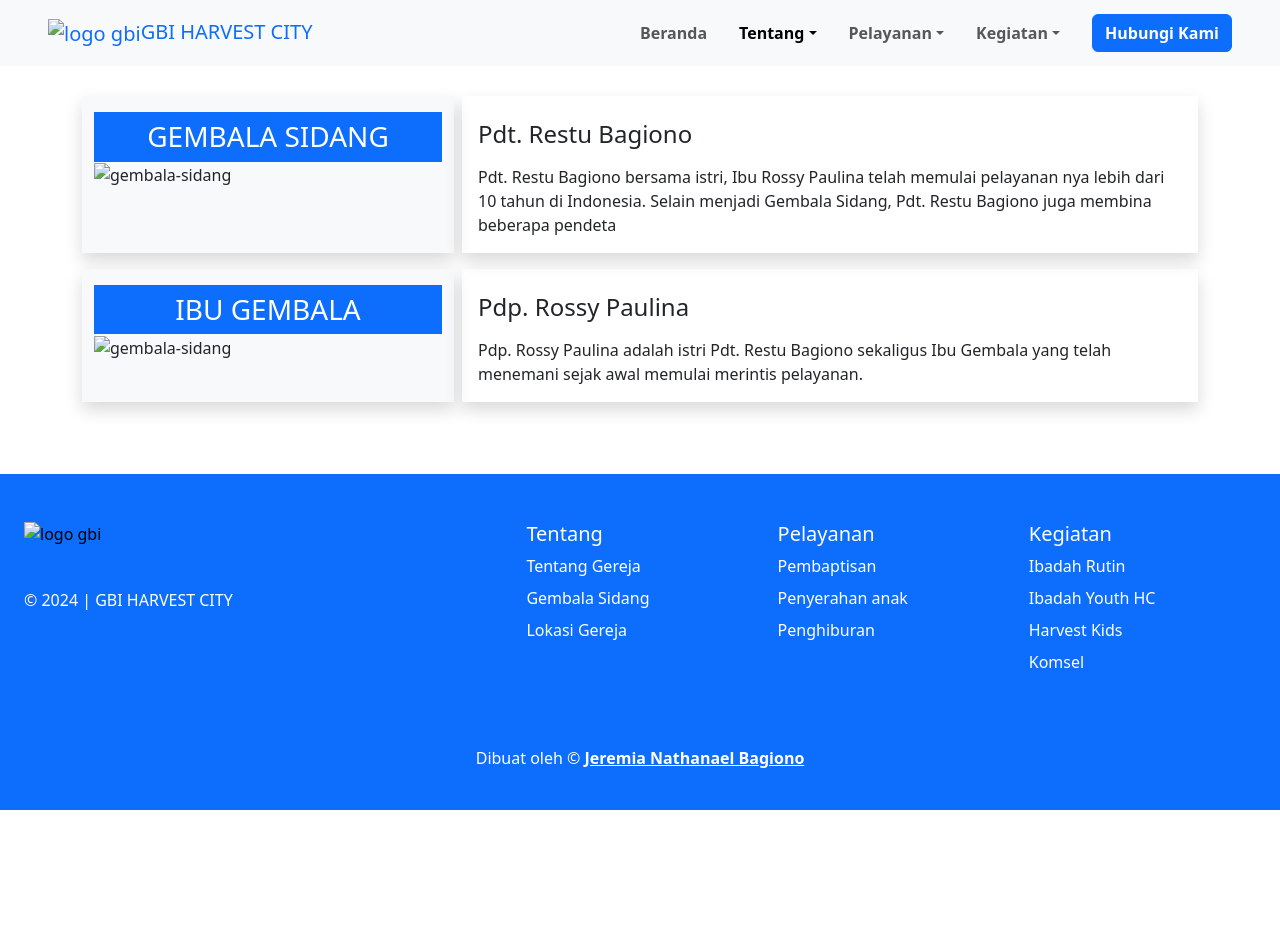
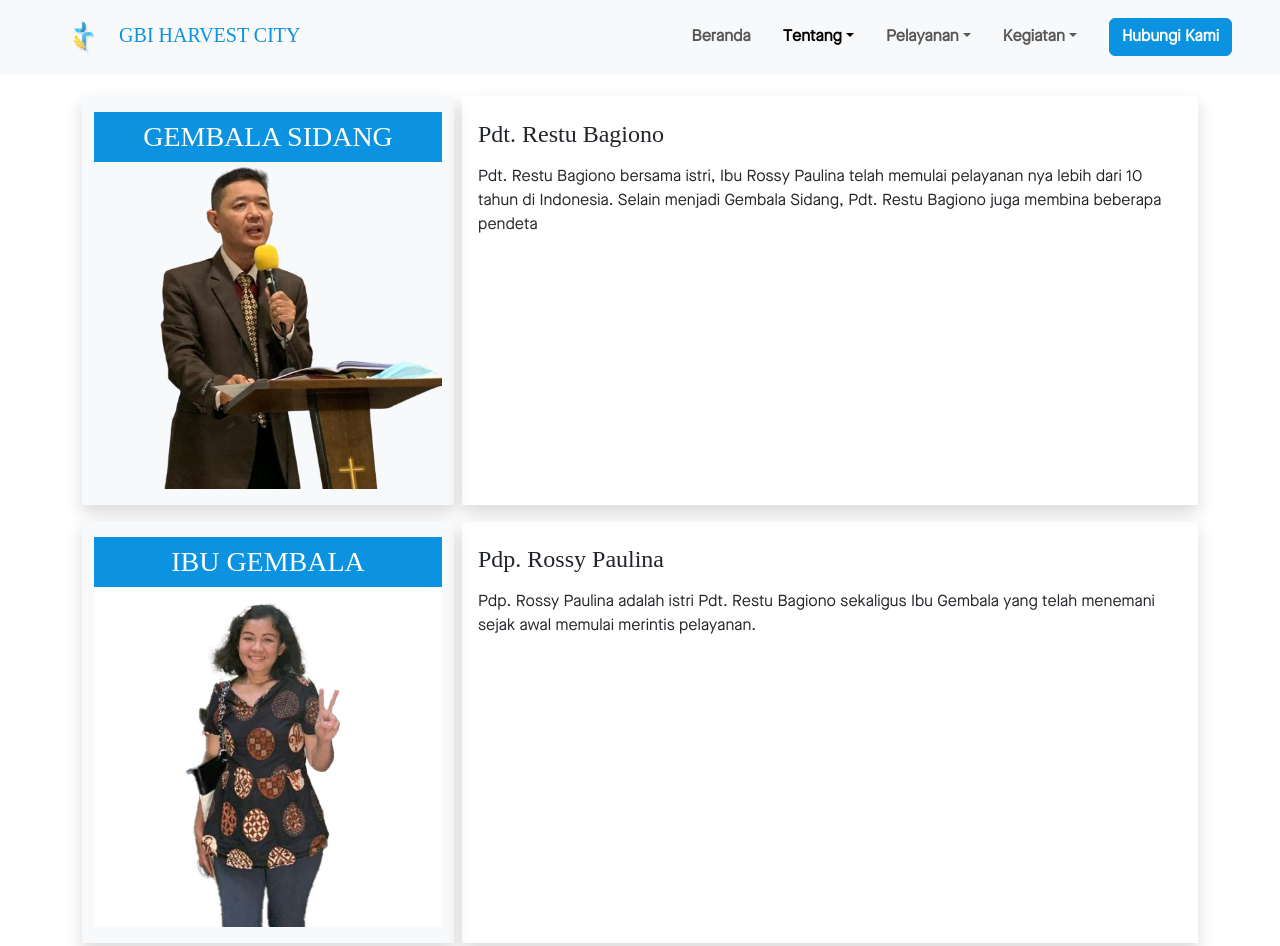
Before and after one commit to jereminathanael/GBI-Harvest-City-2, a website: page public/tentang/gembala-sidang.html in a window 1280 px wide. Shown: the top 946 px of the page. Before the commit the page ends 810 px from the top, so only its background shows below. Drawn offline with nearby package versions, Linux system fonts and the light colour scheme; files that its build step writes are made by us from their sources; the site is published under a folder, as on GitHub Pages, so addresses that start at the root find nothing; a web font is replaced by a local one.

Commit message:
edit repo tentang

```diff
--- a/public/tentang/gembala-sidang.html
+++ b/public/tentang/gembala-sidang.html
@@ -9,50 +9,50 @@
     />
     <title>Gembala Sidang | GBI HARVEST CITY</title>
     <link href="https://cdn.jsdelivr.net/npm/bootstrap@5.3.3/dist/css/bootstrap.min.css" rel="stylesheet" integrity="sha384-QWTKZyjpPEjISv5WaRU9OFeRpok6YctnYmDr5pNlyT2bRjXh0JMhjY6hW+ALEwIH" crossorigin="anonymous" />
-    <link rel="stylesheet" href="/style.css" />
-    <link rel="stylesheet" href="/css/main.css" />
-    <link rel="icon" href="/assets/images/logo-gereja.png" />
+    <link rel="stylesheet" href="../../style.css" />
+    <link rel="stylesheet" href="../../css/main.css" />
+    <link rel="icon" href="../../assets/images/logo-gereja.png" />
   </head>
   <body>
     <header>
       <nav class="navbar navbar-expand-lg bg-body-tertiary fixed-top">
         <div class="container-fluid px-sm-5 py-1 gap-5">
-          <a class="navbar-brand font-maisonBold text-primary" href="/index.html"><img src="/assets/images/Logo GBI HC-06.svg" height="40" class="" alt="logo gbi" />GBI HARVEST CITY</a>
+          <a class="navbar-brand font-maisonBold text-primary" href="../../index.html"><img src="../../assets/images/Logo GBI HC-06.svg" height="40" class="" alt="logo gbi" />GBI HARVEST CITY</a>
           <button class="navbar-toggler" type="button" data-bs-toggle="collapse" data-bs-target="#navbarSupportedContent" aria-controls="navbarSupportedContent" aria-expanded="false" aria-label="Toggle navigation">
             <span class="navbar-toggler-icon"></span>
           </button>
           <div class="collapse navbar-collapse" id="navbarSupportedContent">
             <ul class="navbar-nav ms-auto mb-2 mb-lg-0 gap-3 me-4">
               <li class="nav-item">
-                <a class="nav-link font-maisonBook fw-bold" aria-current="page" href="/index.html">Beranda</a>
+                <a class="nav-link font-maisonBook fw-bold" aria-current="page" href="../../index.html">Beranda</a>
               </li>
               <li class="nav-item dropdown">
                 <a class="nav-link dropdown-toggle font-maisonBook fw-bold active" role="button" data-bs-toggle="dropdown" aria-expanded="false">Tentang</a>
                 <ul class="dropdown-menu" bs->
-                  <li><a class="dropdown-item font-maisonLight" href="./tentang-gereja.html">Tentang Gereja</a></li>
-                  <li><a class="dropdown-item font-maisonLight active" href="./gembala-sidang.html">Gembala Sidang</a></li>
-                  <li><a class="dropdown-item font-maisonLight" href="./lokasi.html">Lokasi Gereja</a></li>
+                  <li><a class="dropdown-item font-maisonLight" href="../../public/tentang/tentang-gereja.html">Tentang Gereja</a></li>
+                  <li><a class="dropdown-item font-maisonLight active" href="../../public/tentang/gembala-sidang.html">Gembala Sidang</a></li>
+                  <li><a class="dropdown-item font-maisonLight" href="../../public/tentang/lokasi.html">Lokasi Gereja</a></li>
                 </ul>
               </li>
               <li class="nav-item dropdown">
                 <a class="nav-link dropdown-toggle font-maisonBook fw-bold" role="button" data-bs-toggle="dropdown" aria-expanded="false"> Pelayanan</a>
                 <ul class="dropdown-menu" bs->
-                  <li><a class="dropdown-item font-maisonLight" href="../pelayanan/pembaptisan.html">Pelayanan Pembaptisan</a></li>
-                  <li><a class="dropdown-item font-maisonLight" href="../pelayanan/penyerahan-anak.html">Pelayanan Penyerahan Anak</a></li>
-                  <li><a class="dropdown-item font-maisonLight" href="../pelayanan/penghiburan.html">Pelayanan Penghiburan</a></li>
+                  <li><a class="dropdown-item font-maisonLight" href="../../public/pelayanan/pembaptisan.html">Pelayanan Pembaptisan</a></li>
+                  <li><a class="dropdown-item font-maisonLight" href="../../public/pelayanan/penyerahan-anak.html">Pelayanan Penyerahan Anak</a></li>
+                  <li><a class="dropdown-item font-maisonLight" href="../../public/pelayanan/penghiburan.html">Pelayanan Penghiburan</a></li>
                 </ul>
               </li>
               <li class="nav-item dropdown">
                 <a class="nav-link dropdown-toggle font-maisonBook fw-bold" role="button" data-bs-toggle="dropdown" aria-expanded="false"> Kegiatan</a>
                 <ul class="dropdown-menu" bs->
-                  <li><a class="dropdown-item font-maisonLight" href="../kegiatan/ibadah-rutin.html">Ibadah Rutin</a></li>
-                  <li><a class="dropdown-item font-maisonLight" href="../kegiatan/ibadah-youth.html">Ibadah Youth HC</a></li>
-                  <li><a class="dropdown-item font-maisonLight" href="../kegiatan/harvest-kids.html">Harvest Kids</a></li>
-                  <li><a class="dropdown-item font-maisonLight" href="../kegiatan/komsel.html">Komsel</a></li>
+                  <li><a class="dropdown-item font-maisonLight" href="../../public/kegiatan/ibadah-rutin.html">Ibadah Rutin</a></li>
+                  <li><a class="dropdown-item font-maisonLight" href="../../public/kegiatan/ibadah-youth.html">Ibadah Youth HC</a></li>
+                  <li><a class="dropdown-item font-maisonLight" href="../../public/kegiatan/harvest-kids.html">Harvest Kids</a></li>
+                  <li><a class="dropdown-item font-maisonLight" href="../../public/kegiatan/komsel.html">Komsel</a></li>
                 </ul>
               </li>
             </ul>
-            <button class="btn text-white btn-primary fw-bold mt-lg-0 mt-2"><a href="/public/hubungi-kami.html" class="nav-link">Hubungi Kami</a></button>
+            <button class="btn text-white btn-primary fw-bold mt-lg-0 mt-2"><a href="../../public/hubungi-kami.html" class="nav-link">Hubungi Kami</a></button>
           </div>
         </div>
       </nav>
@@ -64,7 +64,7 @@
           <div class="row mb-3 gap-2">
             <div class="col-12 col-md-4 py-3 shadow bg-body-tertiary">
               <h3 class="font-maisonBold text-center bg-primary py-2 text-white m-0">GEMBALA SIDANG</h3>
-              <img src="/assets/images/pdt-restu.png" width="100%" alt="gembala-sidang" />
+              <img src="../../assets/images/pdt-restu.png" width="100%" alt="gembala-sidang" />
             </div>
             <div class="col p-3 shadow">
               <h4 class="font-maisonBold py-2">Pdt. Restu Bagiono</h4>
@@ -74,7 +74,7 @@
           <div class="row mb-3 gap-2">
             <div class="col-12 col-md-4 py-3 shadow bg-body-tertiary">
               <h3 class="font-maisonBold text-center bg-primary py-2 text-white m-0">IBU GEMBALA</h3>
-              <img src="/assets/images/pdp-rossy.jpg" width="100%" alt="gembala-sidang" />
+              <img src="../../assets/images/pdp-rossy.jpg" width="100%" alt="gembala-sidang" />
             </div>
             <div class="col p-3 shadow">
               <h4 class="font-maisonBold py-2">Pdp. Rossy Paulina</h4>
@@ -89,8 +89,8 @@
     <div class="container-fluid bg-primary text-white px-4">
       <footer class="row row-cols-1 row-cols-sm-2 row-cols-md-5 pt-5 pb-0 pt-sm-5 pb-sm-5 mt-2">
         <div class="col mb-3">
-          <a href="/" class="d-flex align-items-center mb-3 link-body-emphasis text-decoration-none">
-            <img src="/assets/images/logo-gereja.png" height="50" alt="logo gbi" />
+          <a href="../../" class="d-flex align-items-center mb-3 link-body-emphasis text-decoration-none">
+            <img src="../../assets/images/logo-gereja.png" height="50" alt="logo gbi" />
           </a>
           <p class="text-white font-maisonBook">© 2024 | GBI HARVEST CITY</p>
         </div>
@@ -100,28 +100,28 @@
         <div class="col mb-3">
           <h5 class="font-maisonBold">Tentang</h5>
           <ul class="nav flex-column">
-            <li class="nav-item mb-2"><a href="./tentang-gereja.html" class="nav-link p-0 font-maisonBook text-white">Tentang Gereja</a></li>
-            <li class="nav-item mb-2"><a href="./gembala-sidang.html" class="nav-link p-0 font-maisonBook text-white">Gembala Sidang</a></li>
-            <li class="nav-item mb-2"><a href="./lokasi.html" class="nav-link p-0 font-maisonBook text-white">Lokasi Gereja</a></li>
+            <li class="nav-item mb-2"><a href="../../public/tentang/tentang-gereja.html" class="nav-link p-0 font-maisonBook text-white">Tentang Gereja</a></li>
+            <li class="nav-item mb-2"><a href="../../public/tentang/gembala-sidang.html" class="nav-link p-0 font-maisonBook text-white">Gembala Sidang</a></li>
+            <li class="nav-item mb-2"><a href="../../public/tentang/lokasi.html" class="nav-link p-0 font-maisonBook text-white">Lokasi Gereja</a></li>
           </ul>
         </div>
 
         <div class="col mb-3">
           <h5 class="font-maisonBold">Pelayanan</h5>
           <ul class="nav flex-column">
-            <li class="nav-item mb-2"><a href="/public/pelayanan/pembaptisan.html" class="nav-link p-0 font-maisonBook text-white">Pembaptisan</a></li>
-            <li class="nav-item mb-2"><a href="/public/pelayanan/penyerahan-anak.html" class="nav-link p-0 font-maisonBook text-white">Penyerahan anak</a></li>
-            <li class="nav-item mb-2"><a href="/public/pelayanan/penghiburan.html" class="nav-link p-0 font-maisonBook text-white">Penghiburan</a></li>
+            <li class="nav-item mb-2"><a href="../../public/pelayanan/pembaptisan.html" class="nav-link p-0 font-maisonBook text-white">Pembaptisan</a></li>
+            <li class="nav-item mb-2"><a href="../../public/pelayanan/penyerahan-anak.html" class="nav-link p-0 font-maisonBook text-white">Penyerahan anak</a></li>
+            <li class="nav-item mb-2"><a href="../../public/pelayanan/penghiburan.html" class="nav-link p-0 font-maisonBook text-white">Penghiburan</a></li>
           </ul>
         </div>
 
         <div class="col mb-3">
           <h5 class="font-maisonBold">Kegiatan</h5>
           <ul class="nav flex-column">
-            <li class="nav-item mb-2"><a href="/public/kegiatan/ibadah-rutin.html" class="nav-link p-0 font-maisonBook text-white">Ibadah Rutin</a></li>
-            <li class="nav-item mb-2"><a href="/public/kegiatan/ibadah-youth.html" class="nav-link p-0 font-maisonBook text-white">Ibadah Youth HC</a></li>
-            <li class="nav-item mb-2"><a href="/public/kegiatan/harvest-kids.html" class="nav-link p-0 font-maisonBook text-white">Harvest Kids</a></li>
-            <li class="nav-item mb-2"><a href="/public/kegiatan/komsel.html" class="nav-link p-0 font-maisonBook text-white">Komsel</a></li>
+            <li class="nav-item mb-2"><a href="../../public/kegiatan/ibadah-rutin.html" class="nav-link p-0 font-maisonBook text-white">Ibadah Rutin</a></li>
+            <li class="nav-item mb-2"><a href="../../public/kegiatan/ibadah-youth.html" class="nav-link p-0 font-maisonBook text-white">Ibadah Youth HC</a></li>
+            <li class="nav-item mb-2"><a href="../../public/kegiatan/harvest-kids.html" class="nav-link p-0 font-maisonBook text-white">Harvest Kids</a></li>
+            <li class="nav-item mb-2"><a href="../../public/kegiatan/komsel.html" class="nav-link p-0 font-maisonBook text-white">Komsel</a></li>
           </ul>
         </div>
       </footer>
```
Also changed, not shown: public/tentang/lokasi.html (+28 -28 lines), public/tentang/tentang-gereja.html (+29 -29 lines).
